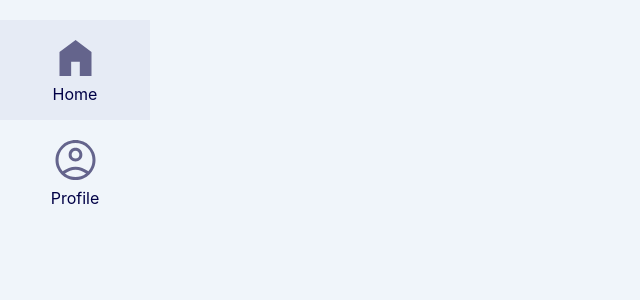
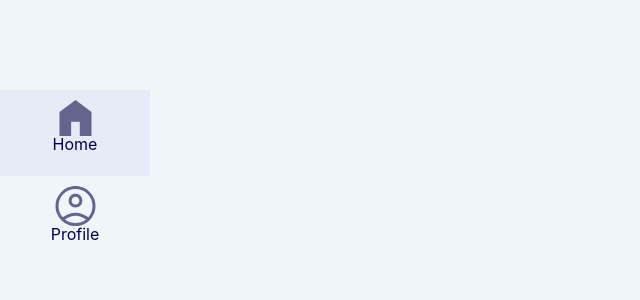
Before and after one commit to boolean-uk/react-cohort-dashboard-challenge, a React (Vite) app: page / in a window 1280 px wide. Shown: the top 300 px of the page, without its empty margins (0-640 px from the left). Built offline with nearby package versions, Linux system fonts and the light colour scheme.

Commit message:
NavigationMenu - Minor styling adjustments

```diff
--- a/src/Components/NavigationMenu/NavigationMenu.css
+++ b/src/Components/NavigationMenu/NavigationMenu.css
@@ -1,22 +1,30 @@
 .navigation-menu {
     position: fixed;
     left: 0px;
-    top: 20px;
+    top: 90px;
 }
 
 .navigation-menu > div {
     padding-top: 20px;
-    height: 80px;
+    height: auto;
     width: 150px;
     display: flexbox;
     justify-content: center;
     align-items: center;
 }
 
+.navigation-menu > div > img {
+    position: relative;
+    top: -10px;
+}
+
 .navigation-menu > div > p {
+    position: relative;
+    top: -20px;
     margin: 0px;
 }
 
 .active {
+    z-index: 2;
     background-color: var(--form-background-color)
 }
```
